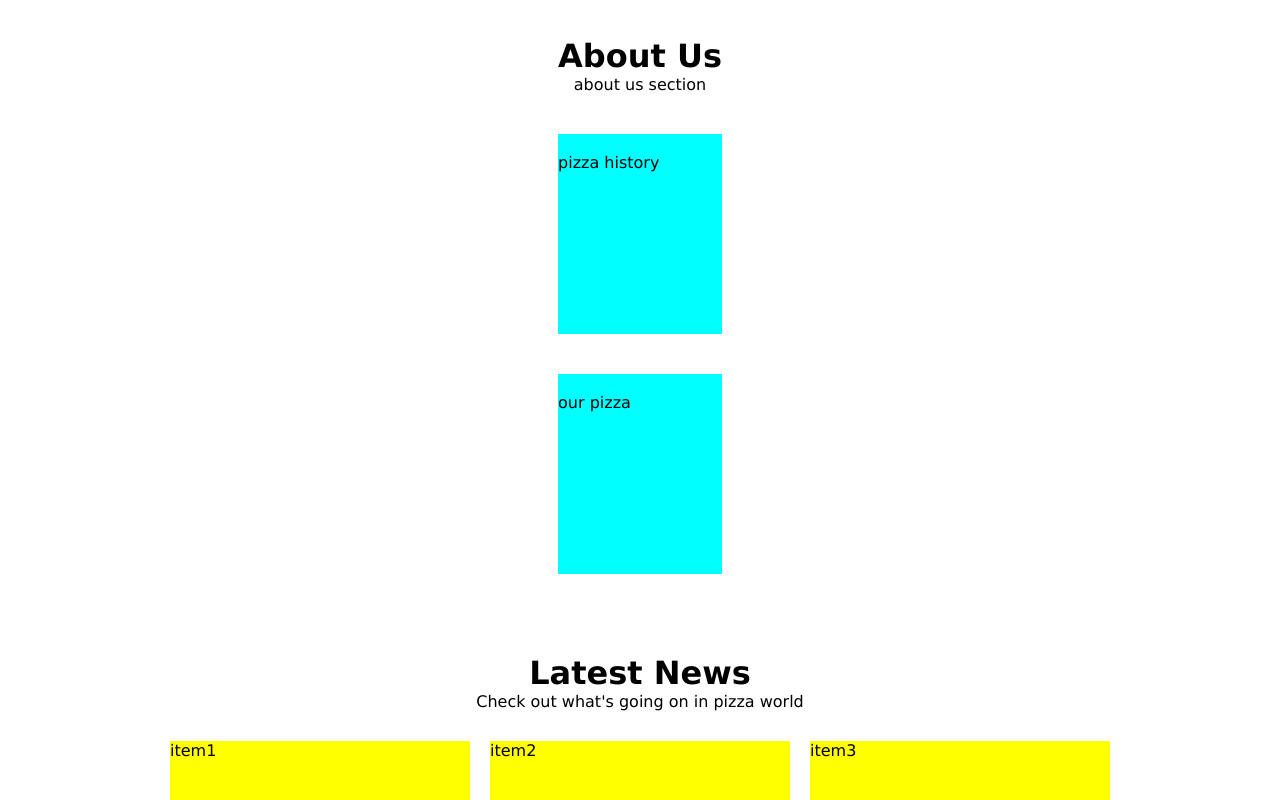
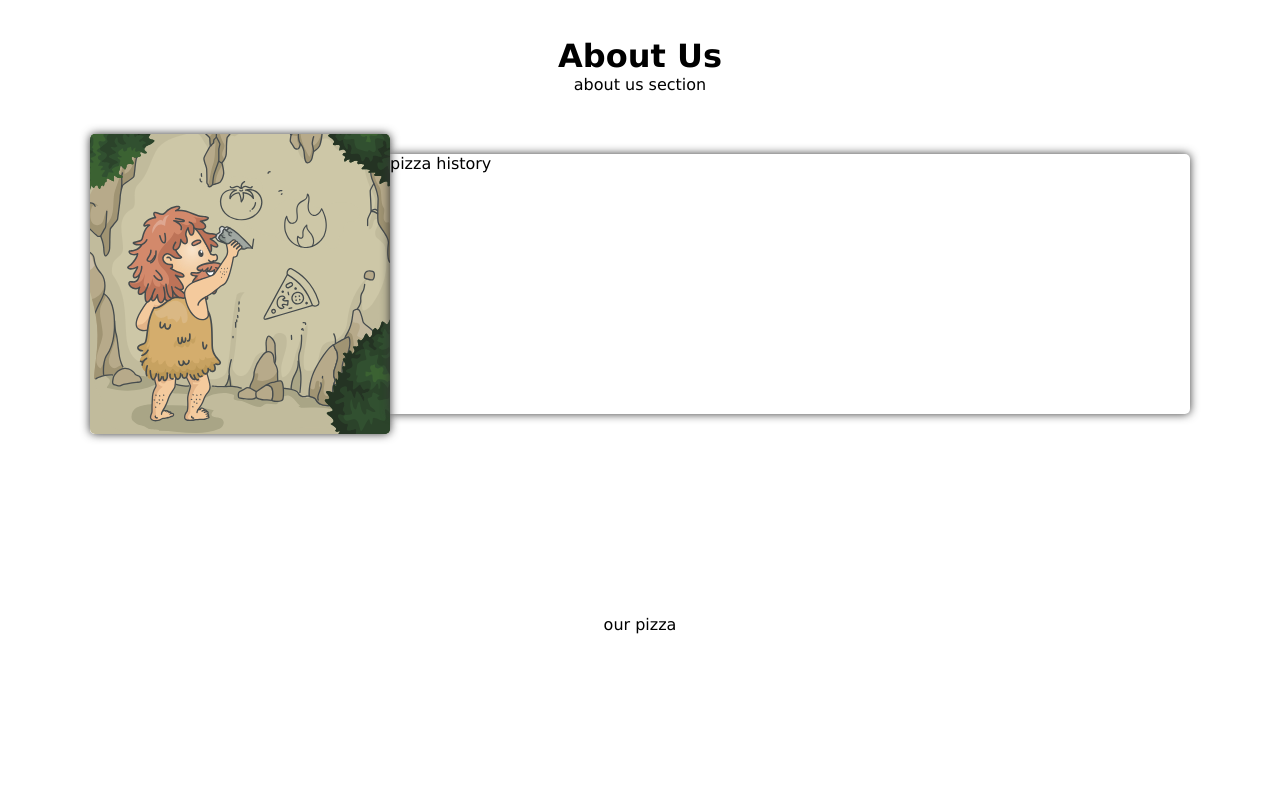
Before and after one commit to michudud/Pizza-System, a React (Vite) app: page / in a window 1280 px wide. Shown: the part 2880-3680 px from the top of the page. Built offline with nearby package versions, Linux system fonts and the light colour scheme.

Commit message:
about section update

```diff
--- a/src/pages/HomePage/AboutSection/AboutSection.jsx
+++ b/src/pages/HomePage/AboutSection/AboutSection.jsx
@@ -1,4 +1,6 @@
 import "./AboutSection.style.css";
+import pizza_history_png from "./../../../assets/images/pizza_history_png.png";
+import pizza_history_svg from "./../../../assets/images/pizza_history_svg.svg";
 
 const AboutSection = () => {
   return (
@@ -9,8 +11,14 @@ const AboutSection = () => {
           <p>about us section</p>
         </div>
         <div className="pizza_history">
-          <img />
-          <p>pizza history</p>
+          <img
+            className="pizza_history_img"
+            src={pizza_history_svg}
+            onError={() => {
+              this.src = pizza_history_png;
+            }}
+          />
+          <p className="pizza_history_description">pizza history</p>
         </div>
         <div className="our_pizza">
           <img />
--- a/src/pages/HomePage/AboutSection/AboutSection.style.css
+++ b/src/pages/HomePage/AboutSection/AboutSection.style.css
@@ -1,7 +1,6 @@
 .AboutSection {
   display: flex;
   justify-content: center;
-  margin: 0 100px;
   margin: 20px;
 }
 
@@ -19,8 +18,28 @@
 }
 
 .AboutSection .pizza_history,
-.our_pizza {
-  height: 200px;
+.AboutSection .our_pizza {
+  display: flex;
+  align-items: center;
+  justify-content: center;
+  height: 300px;
   margin: 20px;
-  background-color: aqua;
+  /* background-color: aqua; */
 }
+
+.AboutSection .pizza_history_img {
+  width: 300px;
+  height: 300px;
+  border-radius: 5px;
+  box-shadow: 0px 0px 10px 0px rgba(54, 54, 54, 1);
+}
+
+.AboutSection .pizza_history_description {
+  /* background-color: #f5f5f5; */
+  height: 260px;
+  width: 800px;
+  border-radius: 0 5px 5px 0;
+  /* border: 1px solid black; */
+  border-left: none;
+  box-shadow: 0px 0px 10px 0px rgba(54, 54, 54, 1);
+}
```
Also changed, not shown: src/assets/images/pizza_history_png.png (added), src/assets/images/pizza_history_svg.svg (added).
